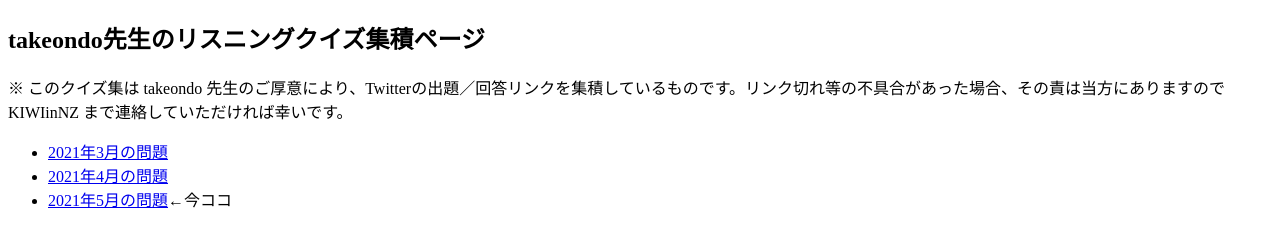
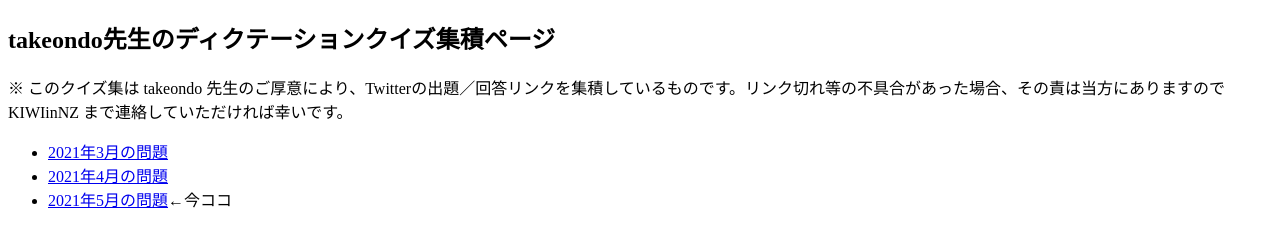
Before and after one commit to mmurak/ptq, a plain HTML site: page index.html in a window 1280 px wide. Drawn offline with Linux system fonts and the light colour scheme.

Commit message:
Update index.html

```diff
--- a/index.html
+++ b/index.html
@@ -5,7 +5,7 @@
     <title>Directory</title>
   </head>
   <body>
-    <h2>takeondo先生のリスニングクイズ集積ページ</h2>
+    <h2>takeondo先生のディクテーションクイズ集積ページ</h2>
     <p>※ このクイズ集は takeondo 先生のご厚意により、Twitterの出題／回答リンクを集積しているものです。リンク切れ等の不具合があった場合、その責は当方にありますので KIWIinNZ まで連絡していただければ幸いです。</p>
     <ul>
     <li><a href="./ptq.html?file=Mar-2021">2021年3月の問題</a></li>
```
